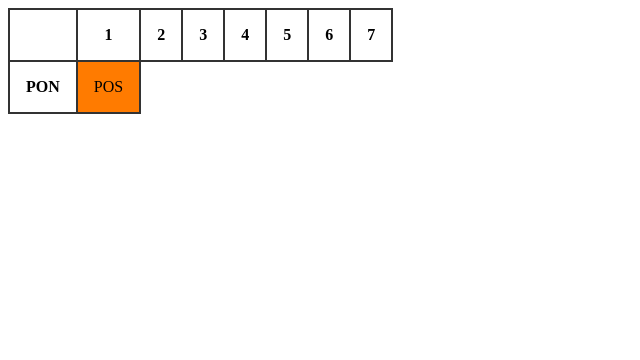
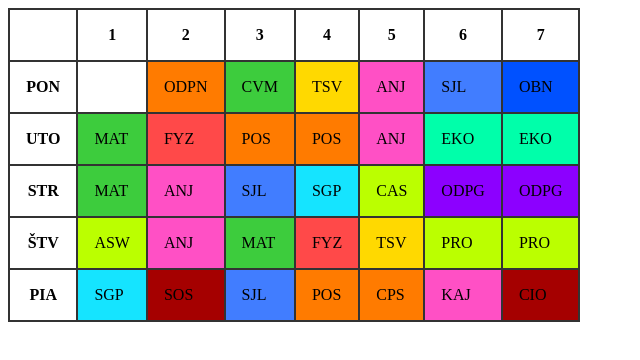
Before and after one commit to Bobor77/Rozvrh, a React (Create React App) app: page / in a window 1280 px wide. Shown: the top 360 px of the page, without its empty margins (0-640 px from the left). Built offline with nearby package versions, Linux system fonts and the light colour scheme.

Commit message:
fullfilled timetable

```diff
--- a/src/App.jsx
+++ b/src/App.jsx
@@ -20,7 +20,11 @@ class App extends React.Component {
                     </tr>
                 </thead>
                 <tbody>
-                    <Day name="PON"/>
+                    <Day name="PON" subjects=" odpN cvm tsv anj sjl obn"/>
+                    <Day name="UTO" subjects="mat fyz pos pos anj eko eko"/>
+                    <Day name="STR" subjects="mat anj sjl sgp cas odpG odpG"/>
+                    <Day name="ŠTV" subjects="asw anj mat fyz tsv pro pro"/>
+                    <Day name="PIA" subjects="sgp sos sjl pos cps kaj cio"/>
                 </tbody>
             </table>
         );
--- a/src/Day.jsx
+++ b/src/Day.jsx
@@ -4,10 +4,15 @@ import Subject from './Subject.jsx';
 class Day extends React.Component {
 
     render() {
+
+        const subjects = this.props.subjects.split(' ').map(subject => (
+            <Subject name={subject}/>
+        ));
+
         return (
             <tr>
                 <th>{this.props.name}</th>
-                <Subject name="pos"/>
+                {subjects}
             </tr>
         );
     }
```
